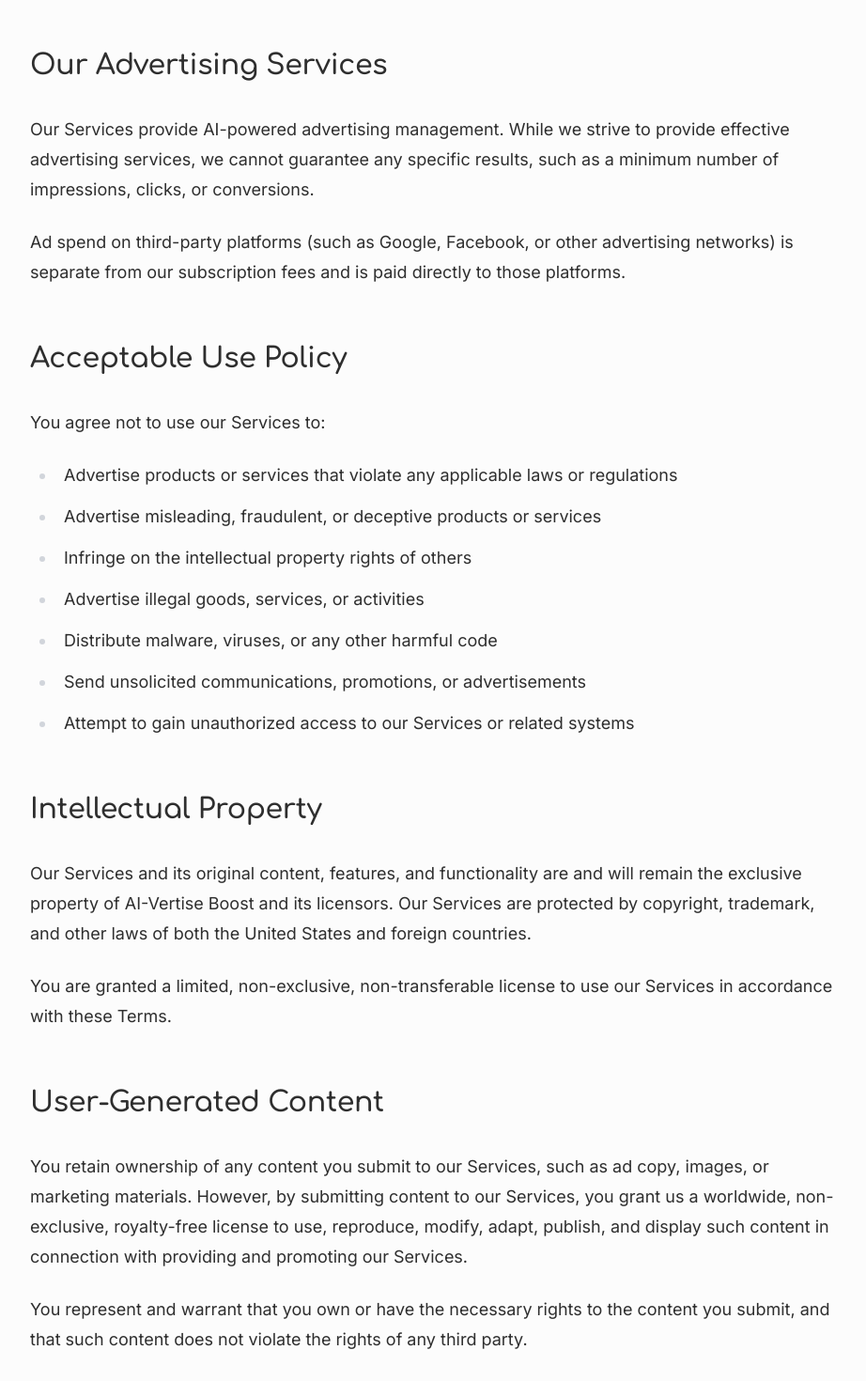
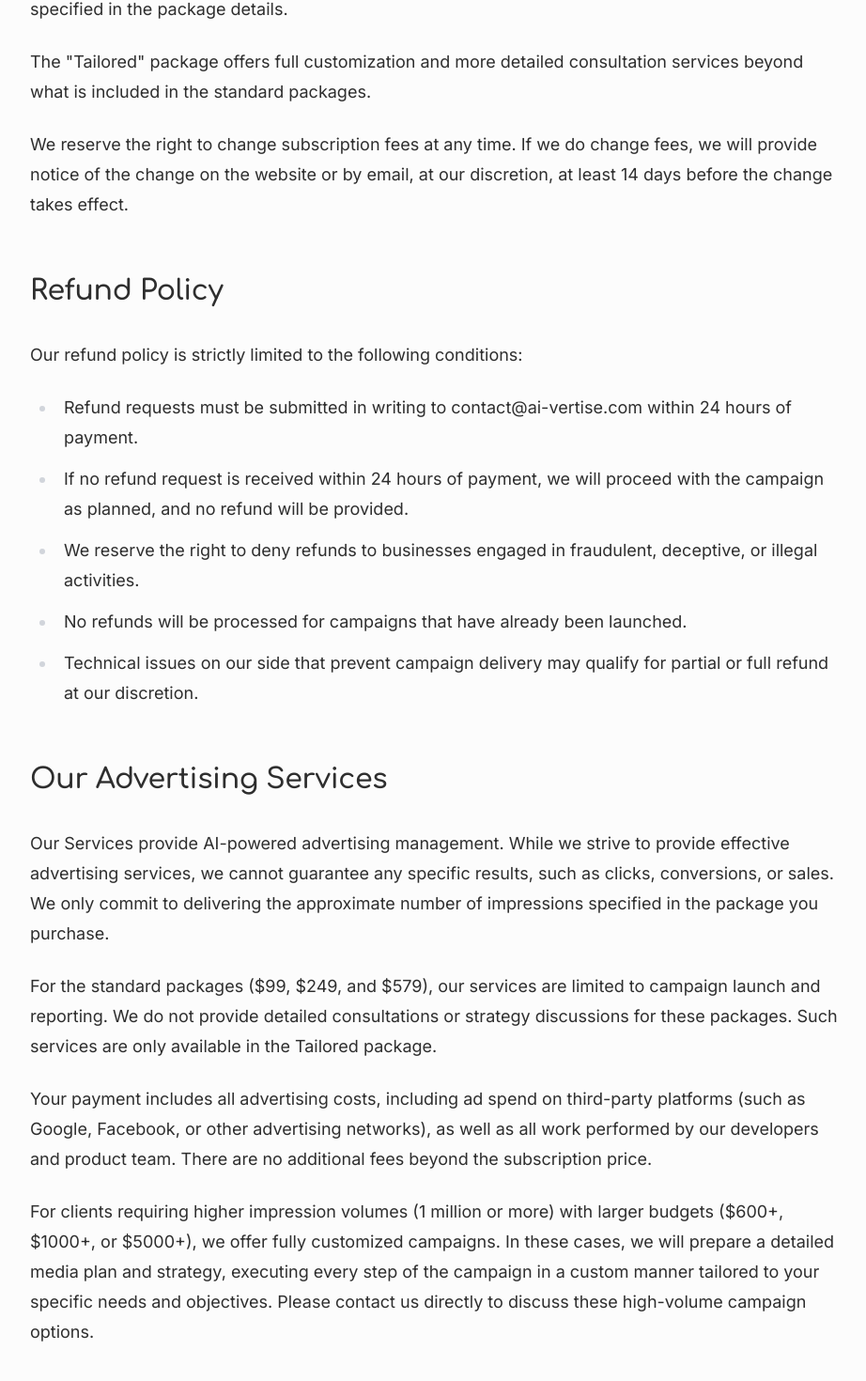
Before and after one commit to natalyineu/saas, a Next.js app in the folder ai/: page /terms in a window 1280 px wide. Shown: the part 1278-2748 px from the top of the page at 94% size, without its empty margins (176-1098 px from the left). Built offline with nearby package versions, Linux system fonts and the light colour scheme.

Commit message:
Updated Terms of Service to clarify payment includes ad spend and added custom campaign options

```diff
--- a/ai/app/terms/page.tsx
+++ b/ai/app/terms/page.tsx
@@ -36,15 +36,39 @@ export default function TermsOfServicePage() {
             Subscription fees are billed in advance on a monthly basis and are non-refundable. There will be no refunds or credits for partial months of service, or for periods when you did not use the subscription service.
           </p>
           <p>
+            For standard packages ($99, $249, and $579), we commit only to delivering the specified number of impressions based on our framework. We may use client-provided creative assets or generate them ourselves at our discretion. These packages include only campaign launch and reporting services as specified in the package details.
+          </p>
+          <p>
+            The "Tailored" package offers full customization and more detailed consultation services beyond what is included in the standard packages.
+          </p>
+          <p>
             We reserve the right to change subscription fees at any time. If we do change fees, we will provide notice of the change on the website or by email, at our discretion, at least 14 days before the change takes effect.
           </p>
 
+          <h2>Refund Policy</h2>
+          <p>
+            Our refund policy is strictly limited to the following conditions:
+          </p>
+          <ul>
+            <li>Refund requests must be submitted in writing to {COMPANY_EMAIL} within 24 hours of payment.</li>
+            <li>If no refund request is received within 24 hours of payment, we will proceed with the campaign as planned, and no refund will be provided.</li>
+            <li>We reserve the right to deny refunds to businesses engaged in fraudulent, deceptive, or illegal activities.</li>
+            <li>No refunds will be processed for campaigns that have already been launched.</li>
+            <li>Technical issues on our side that prevent campaign delivery may qualify for partial or full refund at our discretion.</li>
+          </ul>
+
           <h2>Our Advertising Services</h2>
           <p>
-            Our Services provide AI-powered advertising management. While we strive to provide effective advertising services, we cannot guarantee any specific results, such as a minimum number of impressions, clicks, or conversions.
+            Our Services provide AI-powered advertising management. While we strive to provide effective advertising services, we cannot guarantee any specific results, such as clicks, conversions, or sales. We only commit to delivering the approximate number of impressions specified in the package you purchase.
           </p>
           <p>
-            Ad spend on third-party platforms (such as Google, Facebook, or other advertising networks) is separate from our subscription fees and is paid directly to those platforms.
+            For the standard packages ($99, $249, and $579), our services are limited to campaign launch and reporting. We do not provide detailed consultations or strategy discussions for these packages. Such services are only available in the Tailored package.
+          </p>
+          <p>
+            Your payment includes all advertising costs, including ad spend on third-party platforms (such as Google, Facebook, or other advertising networks), as well as all work performed by our developers and product team. There are no additional fees beyond the subscription price.
+          </p>
+          <p>
+            For clients requiring higher impression volumes (1 million or more) with larger budgets ($600+, $1000+, or $5000+), we offer fully customized campaigns. In these cases, we will prepare a detailed media plan and strategy, executing every step of the campaign in a custom manner tailored to your specific needs and objectives. Please contact us directly to discuss these high-volume campaign options.
           </p>
 
           <h2>Acceptable Use Policy</h2>
@@ -60,6 +84,9 @@ export default function TermsOfServicePage() {
             <li>Send unsolicited communications, promotions, or advertisements</li>
             <li>Attempt to gain unauthorized access to our Services or related systems</li>
           </ul>
+          <p>
+            We reserve the right to refuse service to any business or individual engaged in activities we deem inappropriate, harmful, or contrary to our policies.
+          </p>
 
           <h2>Intellectual Property</h2>
           <p>
```
